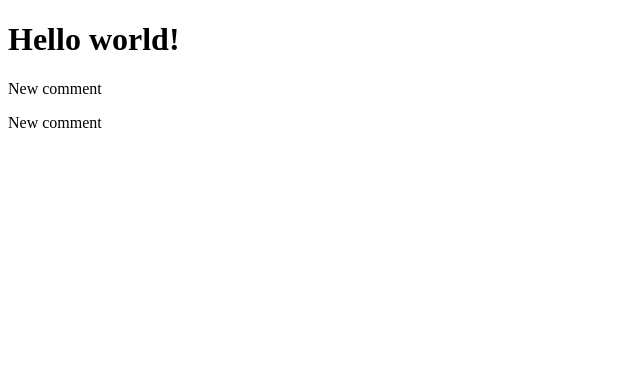
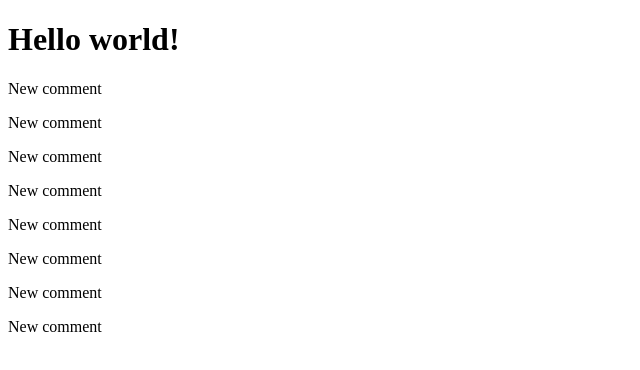
Before and after one commit to vladantweb/site, a plain HTML site: page index.html in a window 1280 px wide. Shown: the whole page, without its empty margins (0-640 px from the left). Drawn offline with Linux system fonts and the light colour scheme.

Commit message:
third commit

```diff
--- a/index.html
+++ b/index.html
@@ -8,5 +8,11 @@
 	<h1>Hello world!</h1>
 	<p>New comment</p>
 	<p>New comment</p>
+	<p>New comment</p>
+	<p>New comment</p>
+	<p>New comment</p>
+	<p>New comment</p>
+	<p>New comment</p>
+	<p>New comment</p>
 </body>
 </html>
```
